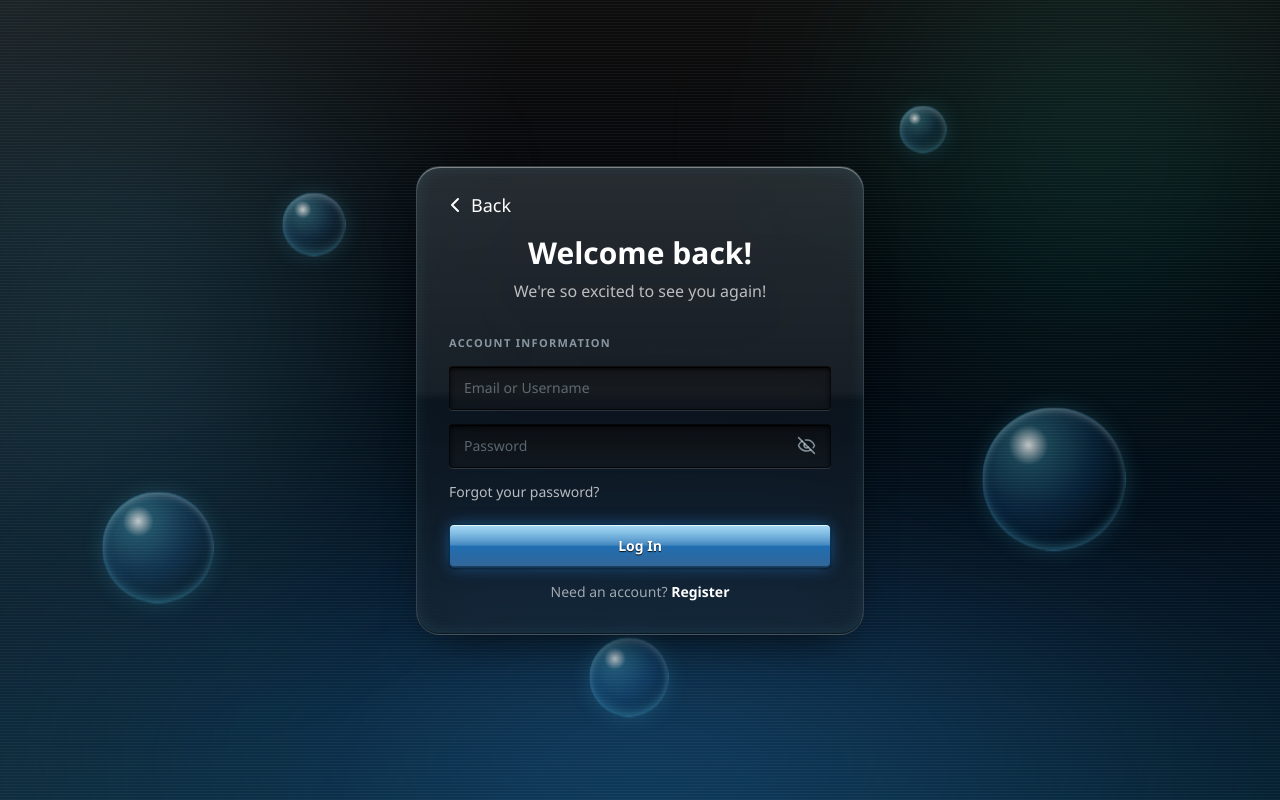
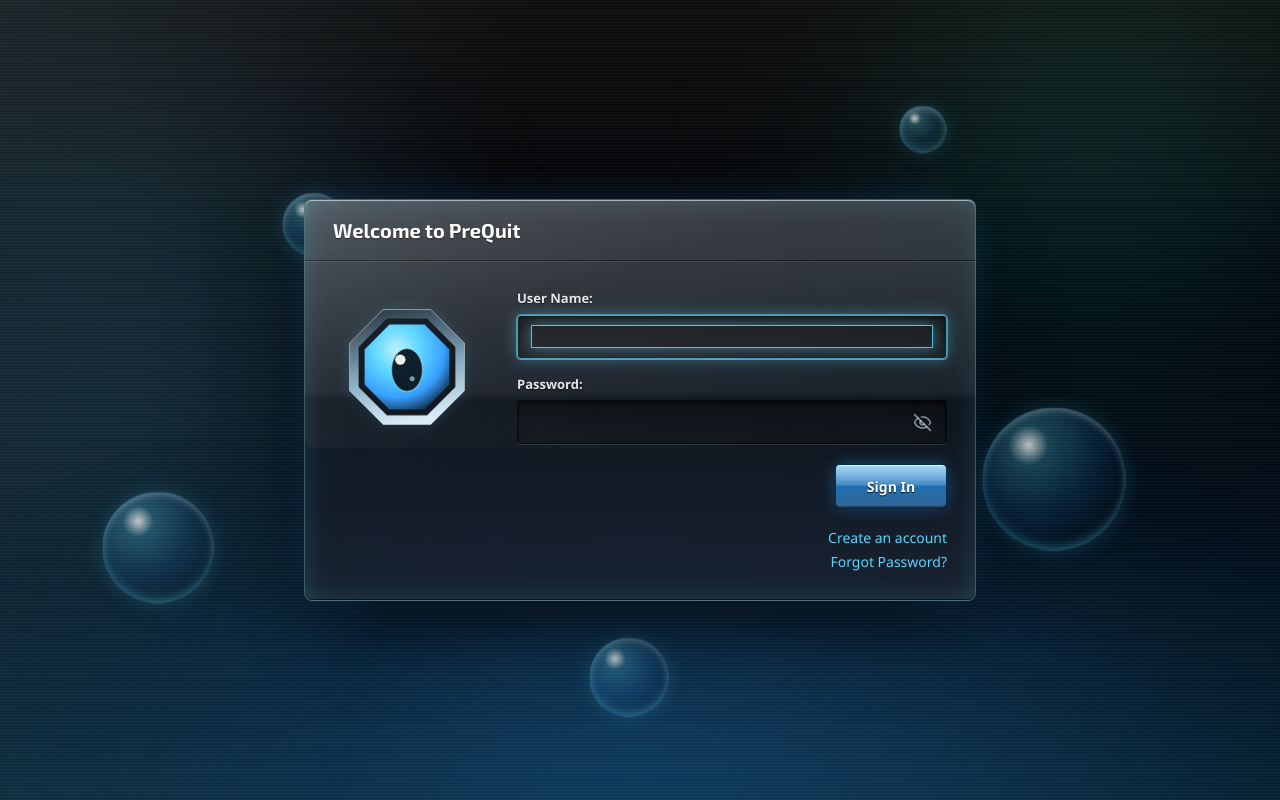
Before and after one commit to preQuit/preQuitWeb, a Next.js app: page /sign-in in a window 1280 px wide. Built offline with nearby package versions, Linux system fonts and the light colour scheme; no server answers.

Commit message:
auth screens was having two different shells so all of them go through authpanel now

```diff
--- a/app/globals.css
+++ b/app/globals.css
@@ -62,6 +62,7 @@
   --animate-pulse-sun: pulse-sun 3200ms ease-in-out infinite;
   --animate-drift: drift 26s ease-in-out infinite alternate;
   --animate-sheen: sheen 7s ease-in-out infinite;
+  --animate-panel-expand: panel-expand 340ms cubic-bezier(0.22, 1, 0.36, 1) both;
 }
 
 /* ─── keyframes ─────────────────────────────────────────────── */
--- a/src/presentation/components/AuthPanel.tsx
+++ b/src/presentation/components/AuthPanel.tsx
@@ -4,45 +4,57 @@ import { ChevronLeft } from 'lucide-react';
 import Link from 'next/link';
 import type { ReactNode } from 'react';
 
-export type PanelTone = 'dark' | 'bright';
-
-const TONES: Readonly<Record<PanelTone, string>> = {
-  dark: 'glass',
-  bright: 'glass-raised',
-};
-
+/**
+ * The shell every auth screen renders through: an Aero dialog with a titled
+ * header rule, an optional emblem column on the left, and the form on the
+ * right. Screens supply content only — the chrome is defined once, here.
+ */
 export interface AuthPanelProps {
   readonly title: string;
-  readonly subtitle: string;
-  readonly tone?: PanelTone;
+  readonly subtitle?: string;
+  /** Optional left column, e.g. the product emblem on sign-in. */
+  readonly aside?: ReactNode;
   readonly backHref?: string;
+  readonly width?: 'narrow' | 'wide';
   readonly children: ReactNode;
 }
+
+const WIDTHS = {
+  narrow: 'max-w-md',
+  wide: 'max-w-2xl',
+} as const;
 
 export const AuthPanel = ({
   title,
   subtitle,
-  tone = 'dark',
-  backHref = '/',
+  aside,
+  backHref,
+  width = aside ? 'wide' : 'narrow',
   children,
 }: AuthPanelProps) => (
-  <main className="flex min-h-dvh items-center justify-center px-4 py-8">
+  <main className="flex min-h-dvh items-center justify-center px-4 py-10">
     <section
-      className={`${TONES[tone]} w-full max-w-md overflow-hidden rounded-3xl [animation:panel-expand_340ms_cubic-bezier(0.22,1,0.36,1)_both]`}
+      className={`glass-raised aero-sheen w-full rounded-glass animate-panel-expand ${WIDTHS[width]}`}
     >
-      <div className="flex flex-col px-6 pt-4 pb-8 sm:px-8">
-        <Link
-          href={backHref}
-          className="-ml-1.5 flex h-11 w-fit items-center gap-1 text-lg text-paper transition-opacity hover:opacity-70"
-        >
-          <ChevronLeft size={24} />
-          Back
-        </Link>
+      <header className="aero-rule flex items-center gap-3 px-7 py-4">
+        {backHref && (
+          <Link
+            href={backHref}
+            aria-label="Back"
+            className="-ml-2 flex size-7 items-center justify-center rounded-control text-muted transition-colors hover:bg-white/8 hover:text-paper"
+          >
+            <ChevronLeft size={18} />
+          </Link>
+        )}
+        <div className="min-w-0">
+          <h1 className="font-display text-xl font-semibold text-paper aero-text-shadow">{title}</h1>
+          {subtitle && <p className="mt-0.5 truncate text-sm text-muted">{subtitle}</p>}
+        </div>
+      </header>
 
-        <h1 className="mt-2 text-center text-3xl font-extrabold text-paper">{title}</h1>
-        <p className="mt-2 text-center text-base text-white/70">{subtitle}</p>
-
-        {children}
+      <div className="flex flex-col gap-7 px-7 py-7 sm:flex-row sm:items-start sm:gap-9">
+        {aside && <div className="flex shrink-0 justify-center sm:pt-1">{aside}</div>}
+        <div className="flex min-w-0 flex-1 flex-col">{children}</div>
       </div>
     </section>
   </main>
--- a/src/presentation/screens/ResetPasswordScreen.tsx
+++ b/src/presentation/screens/ResetPasswordScreen.tsx
@@ -45,7 +45,7 @@ export const ResetPasswordScreen = () => {
       subtitle="We will email you a link to set a new one."
       backHref={ROUTES.SIGN_IN}
     >
-      <form onSubmit={submit} className="mt-8 flex flex-col gap-3.5">
+      <form onSubmit={submit} className="flex flex-col gap-3.5">
         <SectionLabel>Account email</SectionLabel>
 
         <GlassField
--- a/src/presentation/screens/SignInScreen.tsx
+++ b/src/presentation/screens/SignInScreen.tsx
@@ -2,21 +2,22 @@
 
 import Link from 'next/link';
 import { useRouter } from 'next/navigation';
-import { useState, type FormEvent } from 'react';
+import { useId, useState, type FormEvent } from 'react';
 
 import { messageOf } from '../../domain/errors/AppError';
+import { AeroEmblem } from '../components/AeroEmblem';
 import { AuthPanel } from '../components/AuthPanel';
 import { FormError } from '../components/FormError';
 import { GlassButton } from '../components/GlassButton';
 import { GlassField } from '../components/GlassField';
 import { PasswordField } from '../components/PasswordField';
-import { SectionLabel } from '../components/SectionLabel';
 import { useSession } from '../hooks/useSession';
 import { ROUTES } from '../navigation/routes';
 
 export const SignInScreen = () => {
   const router = useRouter();
   const { signIn, isSigningIn } = useSession();
+  const fieldId = useId();
   const [identifier, setIdentifier] = useState('');
   const [password, setPassword] = useState('');
   const [failure, setFailure] = useState<string | null>(null);
@@ -40,48 +41,50 @@ export const SignInScreen = () => {
   };
 
   return (
-    <AuthPanel title="Welcome back!" subtitle="We're so excited to see you again!">
-      <form onSubmit={submit} className="mt-8 flex flex-col gap-3.5">
-        <SectionLabel>Account information</SectionLabel>
-
+    <AuthPanel title="Welcome to PreQuit" aside={<AeroEmblem size={148} />}>
+      <form onSubmit={submit} className="flex flex-col gap-4">
         <GlassField
+          id={`${fieldId}-identifier`}
+          label="User Name:"
           type="text"
           name="identifier"
           autoComplete="username"
-          placeholder="Email or Username"
-          aria-label="Email or username"
+          autoFocus
           value={identifier}
           onChange={event => setIdentifier(event.target.value)}
         />
 
         <PasswordField
+          id={`${fieldId}-password`}
+          label="Password:"
           name="password"
           autoComplete="current-password"
-          placeholder="Password"
-          aria-label="Password"
           value={password}
           onChange={event => setPassword(event.target.value)}
         />
 
-        <Link
-          href={ROUTES.RESET_PASSWORD}
-          className="w-fit text-sm text-white/70 transition-colors hover:text-paper"
-        >
-          Forgot your password?
-        </Link>
-
         <FormError message={failure} />
 
-        <GlassButton type="submit" tone="primary" disabled={isSigningIn} className="mt-2">
-          {isSigningIn ? 'Logging in…' : 'Log In'}
-        </GlassButton>
+        <div className="flex justify-end pt-1">
+          <GlassButton type="submit" tone="primary" disabled={isSigningIn} className="min-w-28">
+            {isSigningIn ? 'Signing In…' : 'Sign In'}
+          </GlassButton>
+        </div>
 
-        <p className="text-center text-sm text-white/60">
-          Need an account?{' '}
-          <Link href={ROUTES.SIGN_UP} className="font-semibold text-paper hover:underline">
-            Register
+        <div className="flex flex-col items-end gap-1 pt-1 text-sm">
+          <Link
+            href={ROUTES.SIGN_UP}
+            className="text-aero-cyan transition-colors hover:text-paper hover:underline"
+          >
+            Create an account
           </Link>
-        </p>
+          <Link
+            href={ROUTES.RESET_PASSWORD}
+            className="text-aero-cyan transition-colors hover:text-paper hover:underline"
+          >
+            Forgot Password?
+          </Link>
+        </div>
       </form>
     </AuthPanel>
   );
--- a/src/presentation/screens/SignUpScreen.tsx
+++ b/src/presentation/screens/SignUpScreen.tsx
@@ -85,9 +85,9 @@ export const SignUpScreen = () => {
     <AuthPanel
       title="Create an account"
       subtitle="Join PreQuit — the eye of internet."
-      tone="bright"
+      backHref={ROUTES.SIGN_IN}
     >
-      <form onSubmit={submit} className="mt-7 flex flex-col gap-3.5">
+      <form onSubmit={submit} className="flex flex-col gap-3.5">
         <SectionLabel>Account information</SectionLabel>
 
         <GlassField
```
